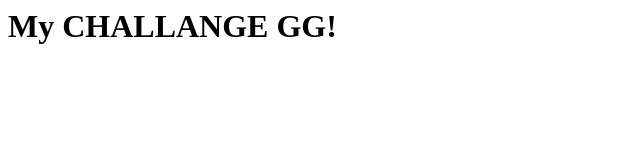
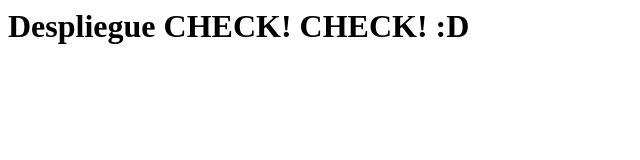
Before and after one commit to hgonzalez-bs2/ansible-http-deploy, a plain HTML site: page index.html in a window 1280 px wide. Shown: the whole page, without its empty margins (0-640 px from the left). Drawn offline with Linux system fonts and the light colour scheme.

Commit message:
Update index.html

```diff
--- a/index.html
+++ b/index.html
@@ -1,8 +1,8 @@
 <html>
   <head>
-    <title>This is a sample page</title>
+    <title>Esta es una pagina de prueba</title>
   </head>
   <body>
-    <h1>My CHALLANGE GG!</h1>
+    <h1>Despliegue CHECK! CHECK! :D</h1>
   </body>
 </html>
```
